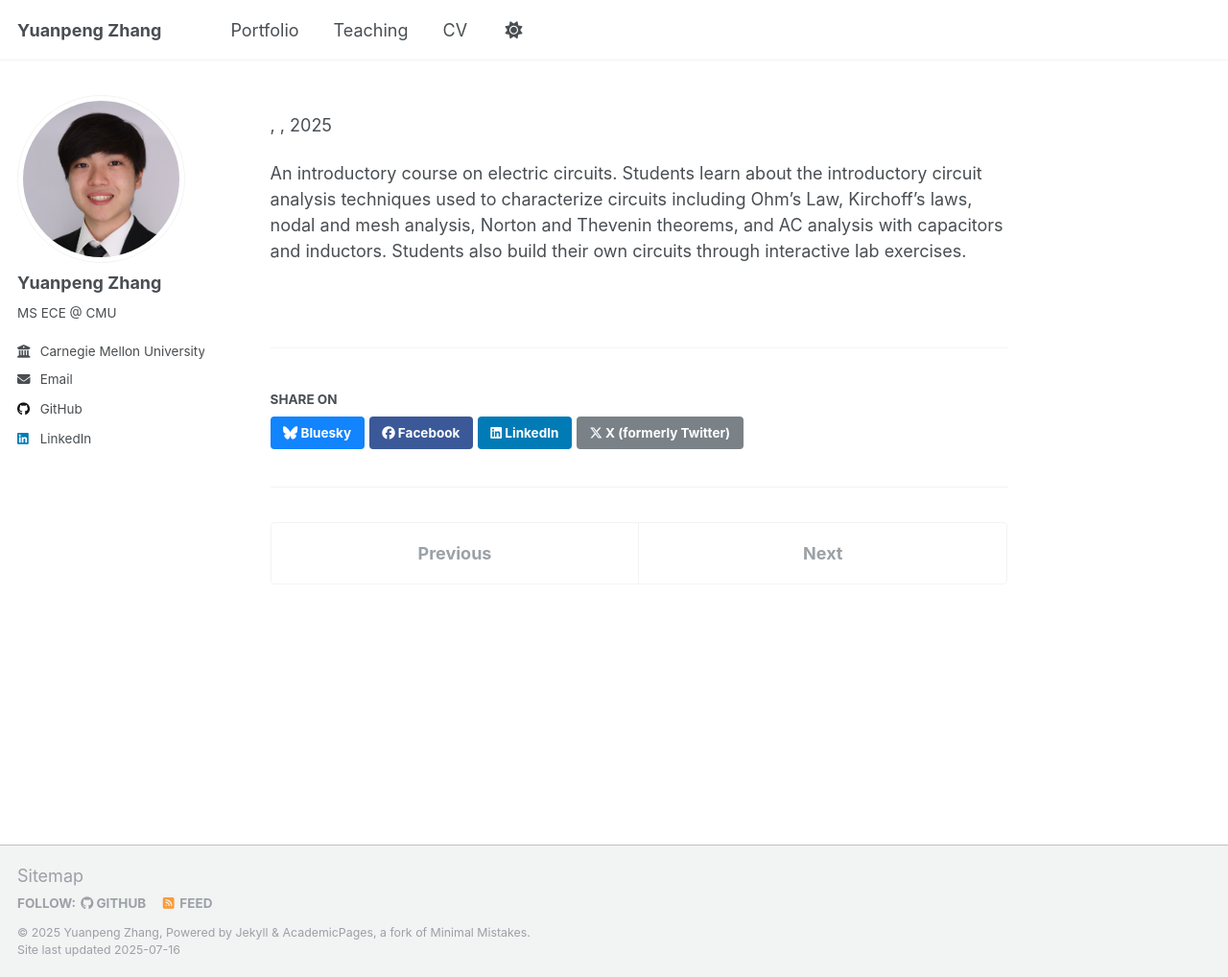
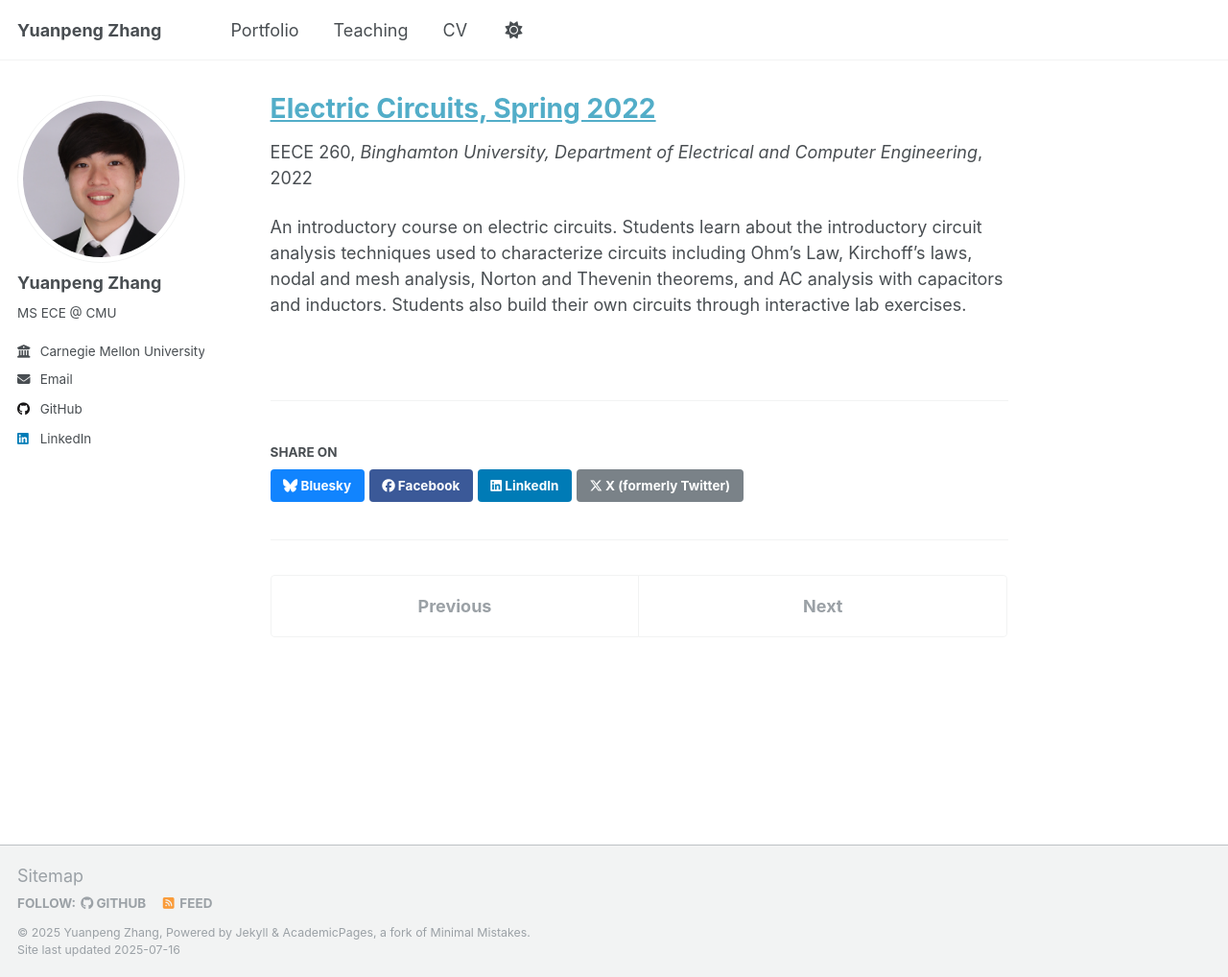
Before and after one commit to yuanpenguin/yuanpenguin.github.io, a Jekyll site: the page built from _teaching/2022-spring-circuits.md, in a window 1280 px wide and 1018 px high. Shown: the whole window at 96% size. Built offline with Jekyll 4.4.1, drawn with Linux system fonts in a browser that asks for light colours; a script that is not in the unit is left out.

Commit message:
Update 2022-spring-circuits.md

```diff
--- a/_teaching/2022-spring-circuits.md
+++ b/_teaching/2022-spring-circuits.md
@@ -1,5 +1,5 @@
 ---
-title: "<span style="color:blue;">[Electric Circuits, Spring 2022](https://catalog.binghamton.edu/preview_course_nopop.php?catoid=5&coid=34520)</span>"
+title: "[Electric Circuits, Spring 2022](https://catalog.binghamton.edu/preview_course_nopop.php?catoid=5&coid=34520)"
 collection: teaching
 type: "EECE 260"
 <!--- permalink: --->
```
